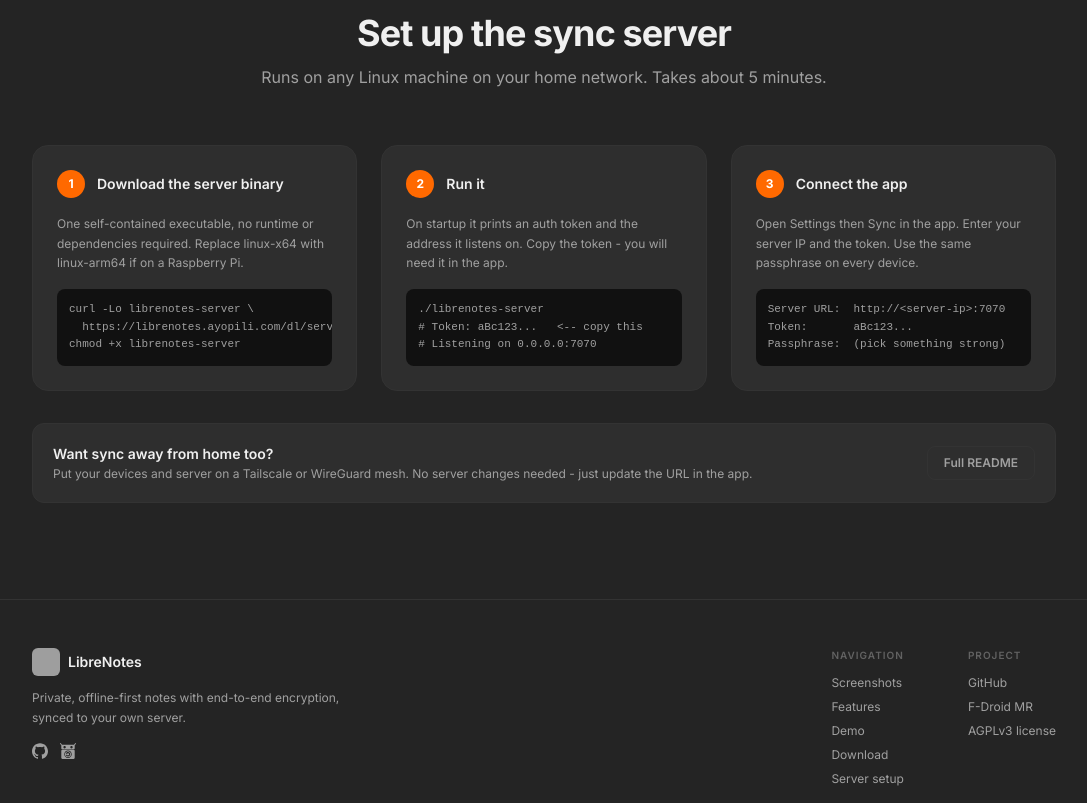
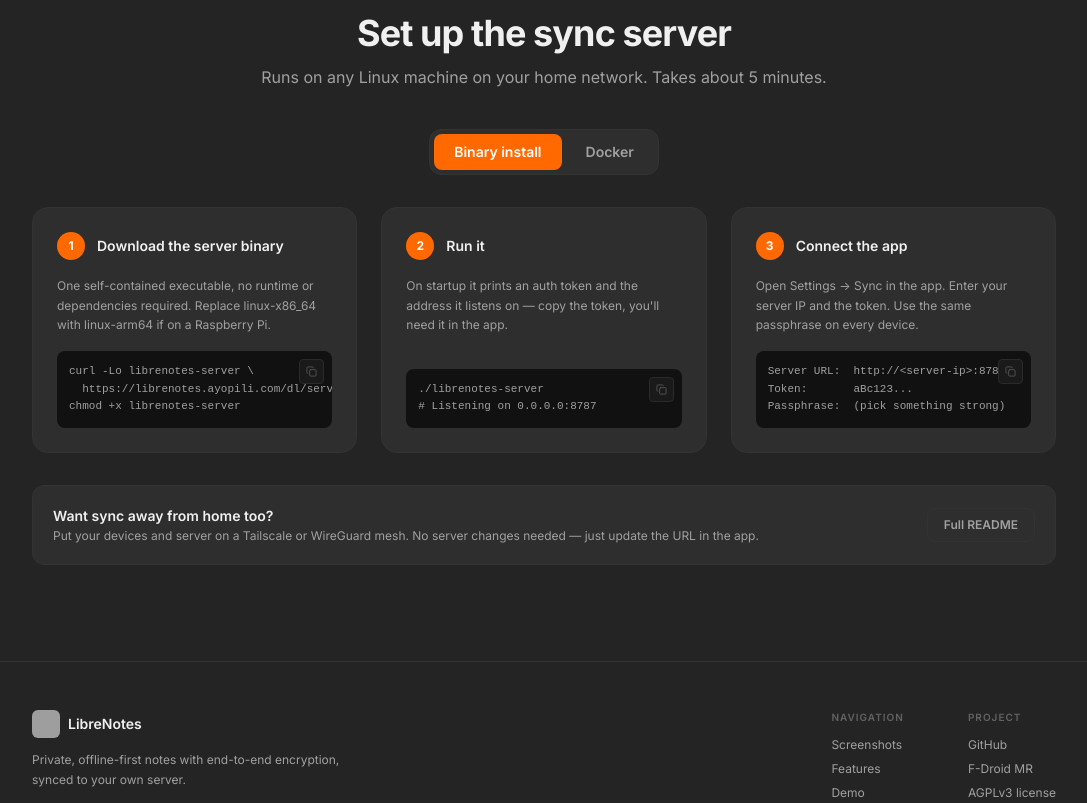
Before and after one commit to Piliii/LibreNotes, a Next.js app in the folder website/: page / in a window 1280 px wide. Shown: the part 4100-4903 px from the top of the page, without its empty margins (96-1183 px from the left). Built offline with nearby package versions, Linux system fonts and the light colour scheme; grey boxes are pictures that could not be loaded.

Commit message:
Website: added docker installation setup

```diff
--- a/website/components/ServerSetupSection.js
+++ b/website/components/ServerSetupSection.js
@@ -1,10 +1,41 @@
-const GH_RELEASE = 'https://github.com/Piliii/LibreNotes/releases/latest';
+'use client';
 
-const STEPS = [
+import { useState, useCallback } from 'react';
+import { Copy, Check } from 'lucide-react';
+
+function CopyButton({ text }) {
+  const [copied, setCopied] = useState(false);
+
+  const handleCopy = useCallback(async () => {
+    try {
+      await navigator.clipboard.writeText(text);
+      setCopied(true);
+      setTimeout(() => setCopied(false), 2000);
+    } catch (_) {}
+  }, [text]);
+
+  return (
+    <button
+      onClick={handleCopy}
+      title="Copy to clipboard"
+      className="absolute top-2 right-2 flex items-center justify-center rounded p-1.5 transition-all duration-150 cursor-pointer"
+      style={{
+        background: copied ? '#1a3a1a' : '#1a1a1a',
+        color: copied ? '#4ade80' : '#555',
+        border: '1px solid',
+        borderColor: copied ? '#4ade80' : '#2a2a2a',
+      }}
+    >
+      {copied ? <Check size={11} /> : <Copy size={11} />}
+    </button>
+  );
+}
+
+const BINARY_STEPS = [
   {
     n: '1',
     title: 'Download the server binary',
-    body: 'One self-contained executable, no runtime or dependencies required. Replace linux-x64 with linux-arm64 if on a Raspberry Pi.',
+    body: 'One self-contained executable, no runtime or dependencies required. Replace linux-x86_64 with linux-arm64 if on a Raspberry Pi.',
     code: `curl -Lo librenotes-server \\
   https://librenotes.ayopili.com/dl/server
 chmod +x librenotes-server`,
@@ -12,26 +43,53 @@
   {
     n: '2',
     title: 'Run it',
-    body: 'On startup it prints an auth token and the address it listens on. Copy the token - you will need it in the app.',
+    body: 'On startup it prints an auth token and the address it listens on — copy the token, you\'ll need it in the app.',
     code: `./librenotes-server
-# Token: aBc123...   <-- copy this
-# Listening on 0.0.0.0:7070`,
+# Listening on 0.0.0.0:8787`,
   },
   {
     n: '3',
     title: 'Connect the app',
-    body: 'Open Settings then Sync in the app. Enter your server IP and the token. Use the same passphrase on every device.',
-    code: `Server URL:  http://<server-ip>:7070
+    body: 'Open Settings → Sync in the app. Enter your server IP and the token. Use the same passphrase on every device.',
+    code: `Server URL:  http://<server-ip>:8787
+Token:       aBc123...
+Passphrase:  (pick something strong)`,
+  },
+];
+
+const DOCKER_STEPS = [
+  {
+    n: '1',
+    title: 'Download the compose file',
+    body: 'Fetches a ready-to-use compose file. Data is stored in a named volume so it survives container updates.',
+    code: `curl -Lo docker-compose.yml \\
+  https://librenotes.ayopili.com/dl/docker-compose`,
+  },
+  {
+    n: '2',
+    title: 'Start it',
+    body: 'Docker pulls the image automatically. The auth token is printed on first run and persisted in the volume — check the logs to copy it.',
+    code: `docker compose up -d
+docker compose logs`,
+  },
+  {
+    n: '3',
+    title: 'Connect the app',
+    body: 'Open Settings → Sync in the app. Enter your server IP and the token. Use the same passphrase on every device.',
+    code: `Server URL:  http://<server-ip>:8787
 Token:       aBc123...
 Passphrase:  (pick something strong)`,
   },
 ];
 
 export default function ServerSetupSection() {
+  const [method, setMethod] = useState('binary');
+  const steps = method === 'docker' ? DOCKER_STEPS : BINARY_STEPS;
+
   return (
     <section id="server" className="px-4 py-24 sm:px-6 lg:px-8" style={{ background: 'var(--bg-surface)' }}>
       <div className="mx-auto max-w-5xl">
-        <div className="mb-14 text-center">
+        <div className="mb-10 text-center">
           <h2 className="text-3xl font-bold tracking-tight sm:text-4xl" style={{ color: 'var(--text-primary)' }}>
             Set up the sync server
           </h2>
@@ -40,8 +98,36 @@
           </p>
         </div>
 
+        {/* Method tabs */}
+        <div className="mb-8 flex justify-center">
+          <div
+            className="inline-flex rounded-xl p-1 gap-1"
+            style={{ background: 'var(--bg-elevated)', border: '1px solid var(--border)' }}
+          >
+            {[
+              { id: 'binary', label: 'Binary install' },
+              { id: 'docker', label: 'Docker' },
+            ].map(({ id, label }) => (
+              <button
+                key={id}
+                onClick={() => setMethod(id)}
+                className={`rounded-lg px-5 py-2 text-sm font-semibold transition-all duration-200 cursor-pointer${
+                  method !== id ? ' hover:bg-white/5' : ''
+                }`}
+                style={
+                  method === id
+                    ? { background: 'var(--accent)', color: '#fff' }
+                    : { color: 'var(--text-secondary)' }
+                }
+              >
+                {label}
+              </button>
+            ))}
+          </div>
+        </div>
+
         <div className="grid gap-6 lg:grid-cols-3">
-          {STEPS.map(({ n, title, body, code, cta }) => (
+          {steps.map(({ n, title, body, code }) => (
             <div
               key={n}
               className="group flex min-w-0 flex-col gap-4 rounded-2xl border p-6 transition-all duration-200 hover:border-[#ff6900] hover:-translate-y-1"
@@ -63,27 +149,15 @@
                 {body}
               </p>
 
-              {cta && (
-                <a
-                  href={cta.href}
-                  target="_blank"
-                  rel="noopener noreferrer"
-                  className="inline-flex items-center gap-1.5 rounded-lg px-3 py-2 text-xs font-semibold transition-colors duration-200 hover:bg-[#e55e00]"
-                  style={{ background: 'var(--accent)', color: '#fff' }}
+              <div className="relative mt-auto min-w-0">
+                <pre
+                  className="min-w-0 overflow-x-auto rounded-lg p-3 pr-8 text-[11px] leading-relaxed"
+                  style={{ background: '#111', color: '#a0a0a0', fontFamily: 'monospace', whiteSpace: 'pre', wordBreak: 'normal' }}
                 >
-                  {cta.label}
-                  <svg width="10" height="10" viewBox="0 0 10 10" fill="none">
-                    <path d="M2 5h6M5 2l3 3-3 3" stroke="currentColor" strokeWidth="1.5" strokeLinecap="round" strokeLinejoin="round" />
-                  </svg>
-                </a>
-              )}
-
-              <pre
-                className="mt-auto min-w-0 overflow-x-auto rounded-lg p-3 text-[11px] leading-relaxed"
-                style={{ background: '#111', color: '#a0a0a0', fontFamily: 'monospace', whiteSpace: 'pre', wordBreak: 'normal' }}
-              >
-                {code}
-              </pre>
+                  {code}
+                </pre>
+                <CopyButton text={code} />
+              </div>
             </div>
           ))}
         </div>
@@ -97,7 +171,7 @@
               Want sync away from home too?
             </p>
             <p className="mt-0.5 text-xs" style={{ color: 'var(--text-secondary)' }}>
-              Put your devices and server on a Tailscale or WireGuard mesh. No server changes needed - just update the URL in the app.
+              Put your devices and server on a Tailscale or WireGuard mesh. No server changes needed — just update the URL in the app.
             </p>
           </div>
           <a
```
Also changed, not shown: website/vercel.json.
